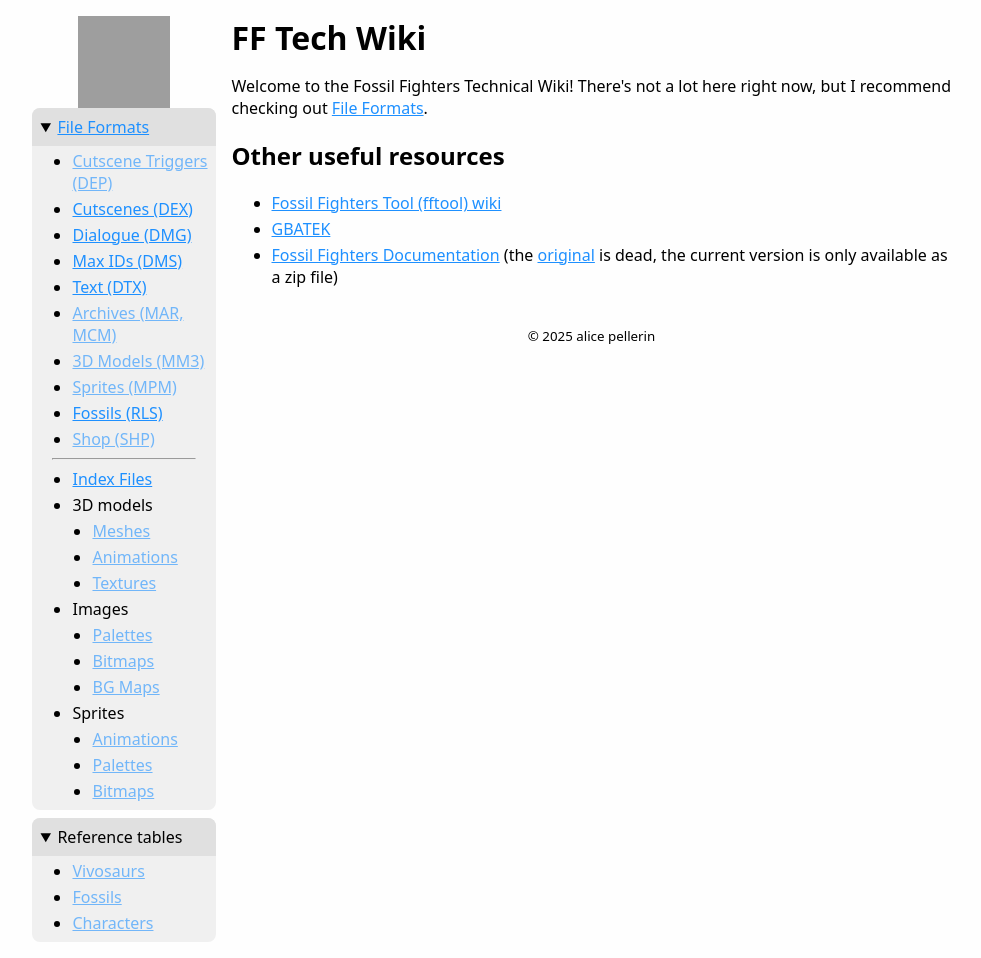
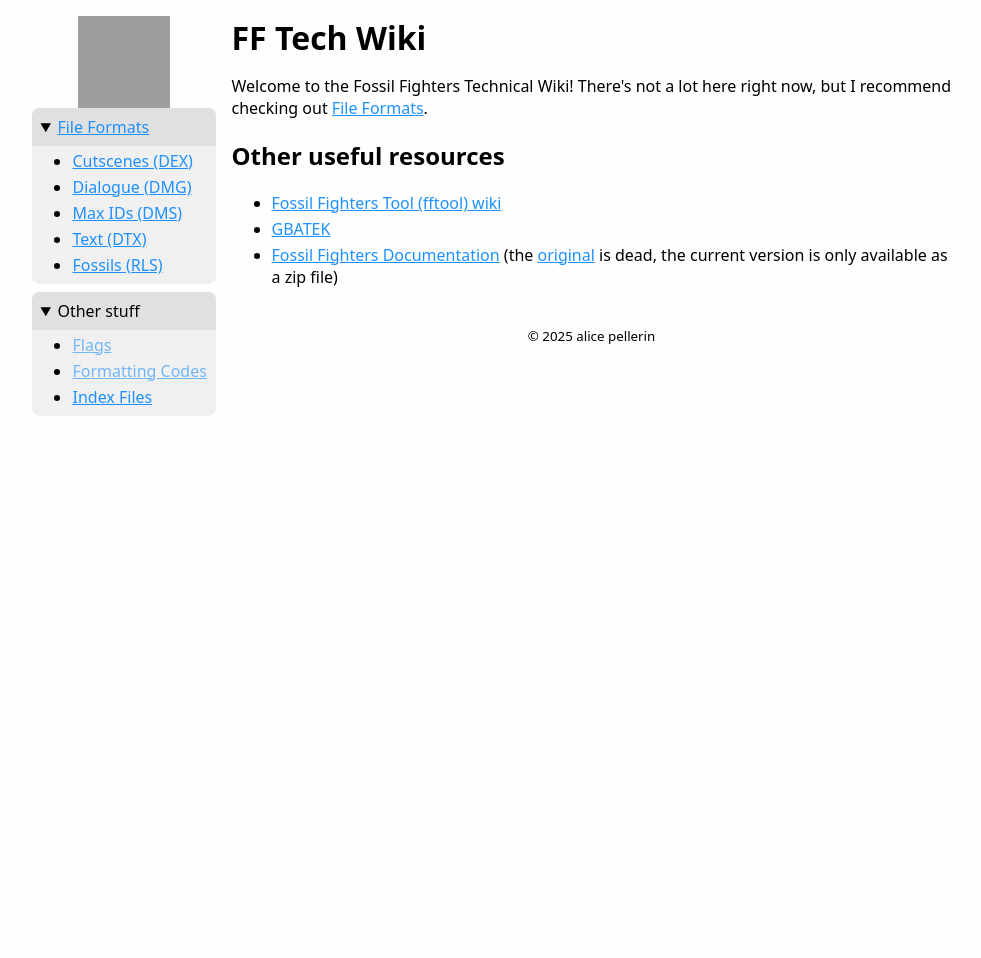
Before and after one commit to simonomi/fftechwiki, a Jekyll site: the page built from index.html, in a window 1280 px wide, cut to the strip 0-958 px from the top of the page. Shown: the whole strip, without its empty margins (148-1129 px from the left). Built offline with Jekyll 4.4.1, drawn with Linux system fonts in a browser that asks for light colours; after the commit the page ends 900 px from its top, so only the background shows below that; grey boxes are pictures that could not be loaded.

Commit message:
reorganize navigation

```diff
--- a/_data/fileFormats.yml
+++ b/_data/fileFormats.yml
@@ -5,6 +5,7 @@
   description: ""
   filePath: "model/battle/arcscenecsv.mar/0000"
 - magicBytes: "3CL"
+  name: "Vivosaur 3D Models"
   description: '<a href="/fftechwiki/file-formats/index-files">Index file</a> for vivosaur 3D models'
   filePath: "model/battle/arcdin/0000"
 - magicBytes: "AIS"
@@ -14,6 +15,7 @@
   description: ""
   filePath: "btl_aiset/"
 - magicBytes: "BBG"
+  name: "Kasekiums"
   description: "Kasekiums (fossil battle arenas)"
   filePath: "etc/btl_bg_defs"
 - magicBytes: "BCO"
@@ -95,12 +97,15 @@
 - magicBytes: "MKL"
   filePath: "etc/timemask"
 - magicBytes: "MM3"
+  name: "3D Models"
   description: '<a href="/fftechwiki/file-formats/index-files">Index files</a> for 3D models'
   filePath: "model/"
 - magicBytes: "MMS"
+  name: "Sprites"
   description: '<a href="/fftechwiki/file-formats/index-files">Index files</a> for sprites'
   filePath: "motion/"
 - magicBytes: "MPM"
+  name: "Images"
   description: '<a href="/fftechwiki/file-formats/index-files">Index files</a> for images'
   filePath: "image/"
 - magicBytes: "RLS"
--- a/_includes/navigation.html
+++ b/_includes/navigation.html
@@ -9,53 +9,20 @@
 	<details open>
 		<summary><a href="/fftechwiki/file-formats">File Formats</a></summary>
 		<ul>
-			<li><a>Cutscene Triggers (DEP)</a></li>
-			<li><a href="/fftechwiki/file-formats/DEX">Cutscenes (DEX)</a></li>
-			<li><a href="/fftechwiki/file-formats/DMG">Dialogue (DMG)</a></li>
-			<li><a href="/fftechwiki/file-formats/DMS">Max IDs (DMS)</a></li>
-			<li><a href="/fftechwiki/file-formats/DTX">Text (DTX)</a></li>
-			<li><a>Archives (MAR, MCM)</a></li>
-			<li><a>3D Models (MM3)</a></li>
-			<li><a>Sprites (MPM)</a></li>
-			<li><a href="/fftechwiki/file-formats/RLS">Fossils (RLS)</a></li>
-			<li><a>Shop (SHP)</a></li>
+			{%- for fileFormat in site.data.fileFormats -%}
+				{%- if fileFormat.url -%}
+					<li><a href="{{ fileFormat.url }}">{{ fileFormat.name | default: fileFormat.description }} ({{ fileFormat.magicBytes }})</a></li>
+				{%- endif -%}
+			{%- endfor -%}
 		</ul>
-
-		<hr>
-
-		<ul>
-			<li><a href="/fftechwiki/file-formats/index-files">Index Files</a></li>
-
-			<li>3D models</li>
-			<ul>
-				<li><a>Meshes</a></li>
-				<li><a>Animations</a></li>
-				<li><a>Textures</a></li>
-			</ul>
-
-			<li>Images</li>
-			<ul>
-				<li><a>Palettes</a></li>
-				<li><a>Bitmaps</a></li>
-				<li><a>BG Maps</a></li>
-			</ul>
-
-			<li>Sprites</li>
-			<ul>
-				<li><a>Animations</a></li>
-				<li><a>Palettes</a></li>
-				<li><a>Bitmaps</a></li>
-			</ul>
-		</ul>
-
 	</details>
 
 	<details open>
-		<summary>Reference tables</summary>
+		<summary>Other stuff</summary>
 		<ul>
-			<li><a>Vivosaurs</a></li>
-			<li><a>Fossils</a></li>
-			<li><a>Characters</a></li>
+			<li><a>Flags</a></li>
+			<li><a>Formatting Codes</a></li>
+			<li><a href="/fftechwiki/file-formats/index-files">Index Files</a></li>
 		</ul>
 	</details>
 </nav>
--- a/file-formats/index-files/index.html
+++ b/file-formats/index-files/index.html
@@ -10,6 +10,8 @@
 
 <p>Index files save a ton of space, but they're pretty annoying to work with, since you have to jump between mulitple files to see all the data.</p>
 
+<!-- TODO: add an example of what an index file's structure normally looks like -->
+
 <h2>Examples</h2>
 
 <ul>
--- a/index.html
+++ b/index.html
@@ -9,5 +9,5 @@
 <ul>
 	<li><a href="https://github.com/jianmingyong/Fossil-Fighters-Tool/wiki">Fossil Fighters Tool (fftool) wiki</a></li>
 	<li><a href="https://mgba-emu.github.io/gbatek">GBATEK</a></li>
-	<li><a href="https://opiter-projects.neocities.org/">Fossil Fighters Documentation</a> (the <a href="https://github.com/opiter09/Fossil-Fighters-Documentation">original</a> is dead, the current version is only available as a zip file)</li>
+	<li><a href="https://opiter-projects.neocities.org/#:~:text=(My%20documentation%20on%20the%20inner%20workings%20of%20%22Fossil%20Fighters%22%20and%20%22Fossil%20Fighters:%20Champions%22)">Fossil Fighters Documentation</a> (the <a href="https://github.com/opiter09/Fossil-Fighters-Documentation">original</a> is dead, the current version is only available as a zip file)</li>
 </ul>
```
